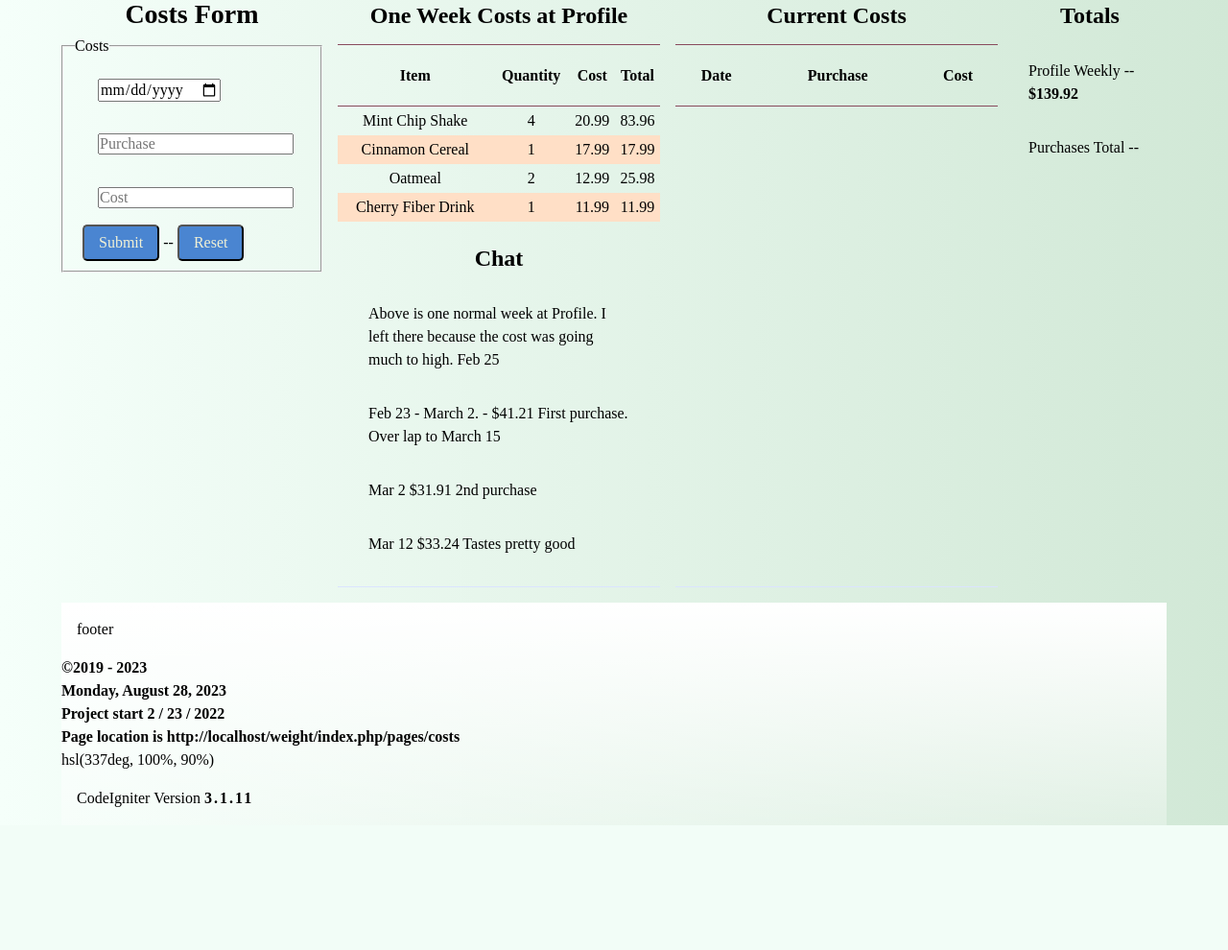
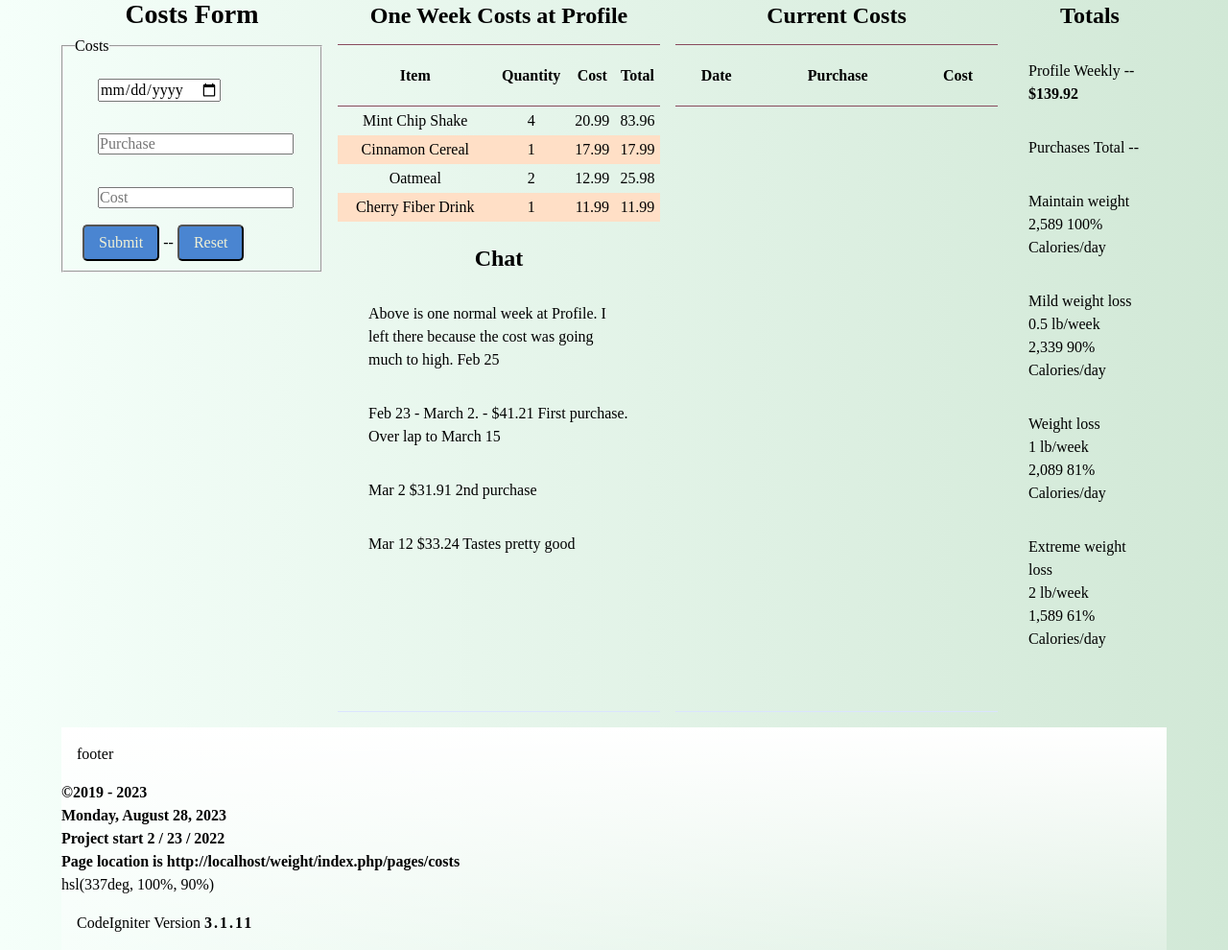
Before and after one commit to Shivabeach/weight, a CodeIgniter app: page /weight/index.php/pages/costs in a window 1280 px wide. Shown: the part 138-1128 px from the top of the page at 96% size. Before the commit the page ends 998 px from the top, so only its background shows below. Run offline with CodeIgniter, Linux system fonts and the light colour scheme; lists and menus that the app fills with data are empty; some libraries are stand-ins or nearby versions; some web fonts are replaced.

Commit message:
Update 8-28

```diff
--- a/application/views/pages/costs.php
+++ b/application/views/pages/costs.php
@@ -84,6 +84,33 @@
                 <h4 class="center-align">Totals</h4>
                 <p><span>Profile Weekly -- </span><span class="over-all bold-8"></span></p>
                 <p><span> Purchases Total -- </span><span class="buying bold-8"></span></p>
+                <p>
+                Maintain weight<br>
+
+2,589 100%<br>
+Calories/day<br>
+</p>
+<p>
+Mild weight loss<br>
+0.5 lb/week<br>
+
+2,339 90%<br>
+Calories/day<br>
+</p>
+<p>
+Weight loss<br>
+1 lb/week<br>
+
+2,089 81%<br>
+Calories/day
+</p>
+<p>
+Extreme weight loss<br>
+2 lb/week<br>
+
+1,589 61%<br>
+Calories/day
+</p>
             </aside>
             <footer id="main-footer">
                 <p>footer</p>
--- a/assets/js/vinegarList.js
+++ b/assets/js/vinegarList.js
@@ -131,6 +131,6 @@ export const vinegarList = [
 		finished: '',
 		ph: '2.23',
 		comments:
-			'Crystal Geyser Water <br>Raspberrys, strawberries, 2 mangos<br>1/2 cup sugar<br>,',
+			'Crystal Geyser Water <br>Strawberries, 1 mango, 1 Banana<br>1/2 cup sugar<br>,',
 	},
 ];
```
Also changed, not shown: application/views/pages/foodplan.php (+15 -0 lines), assets/js/foods.js (+11 -0 lines), assets/js/calculator-dist.js, assets/js/food-dist.js, assets/js/foods-dist.js, 3 other files.
